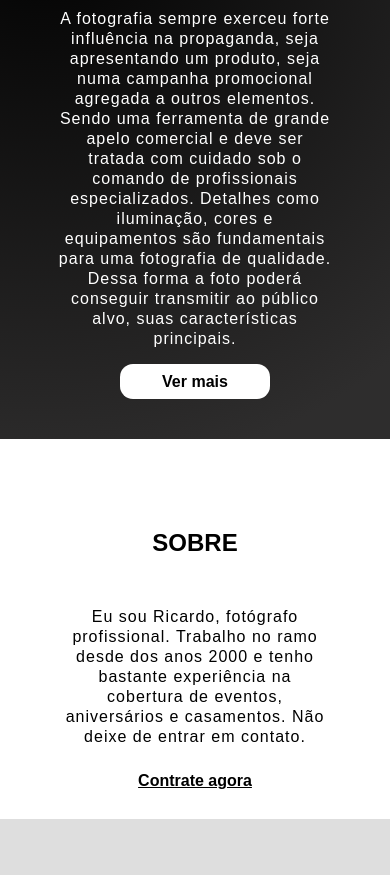
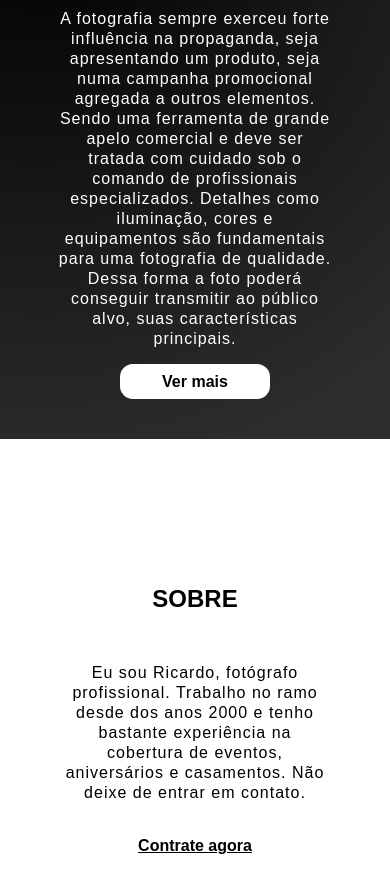
Before and after one commit to assuncaofelipe/avaliacao-dois-web, a plain HTML site: page index.html in a window 390 px wide. Shown: the part 225-1100 px from the top of the page. Drawn offline with Linux system fonts and the light colour scheme.

Commit message:
ajuste css

```diff
--- a/css/styles.css
+++ b/css/styles.css
@@ -321,7 +321,7 @@ footer {
     flex-direction : column;
     align-items    : center;
     justify-content: center;
-    text-align: center;
+    text-align     : center;
 }
 
 footer a {
@@ -339,7 +339,11 @@ footer a {
         flex-direction: column;
     }
 
-    #sobre,
+    #sobre {
+        padding-top: 50px;
+        min-height : 500px;
+    }
+
     #servicos,
     #fotos {
         padding-top: 70px;
```
